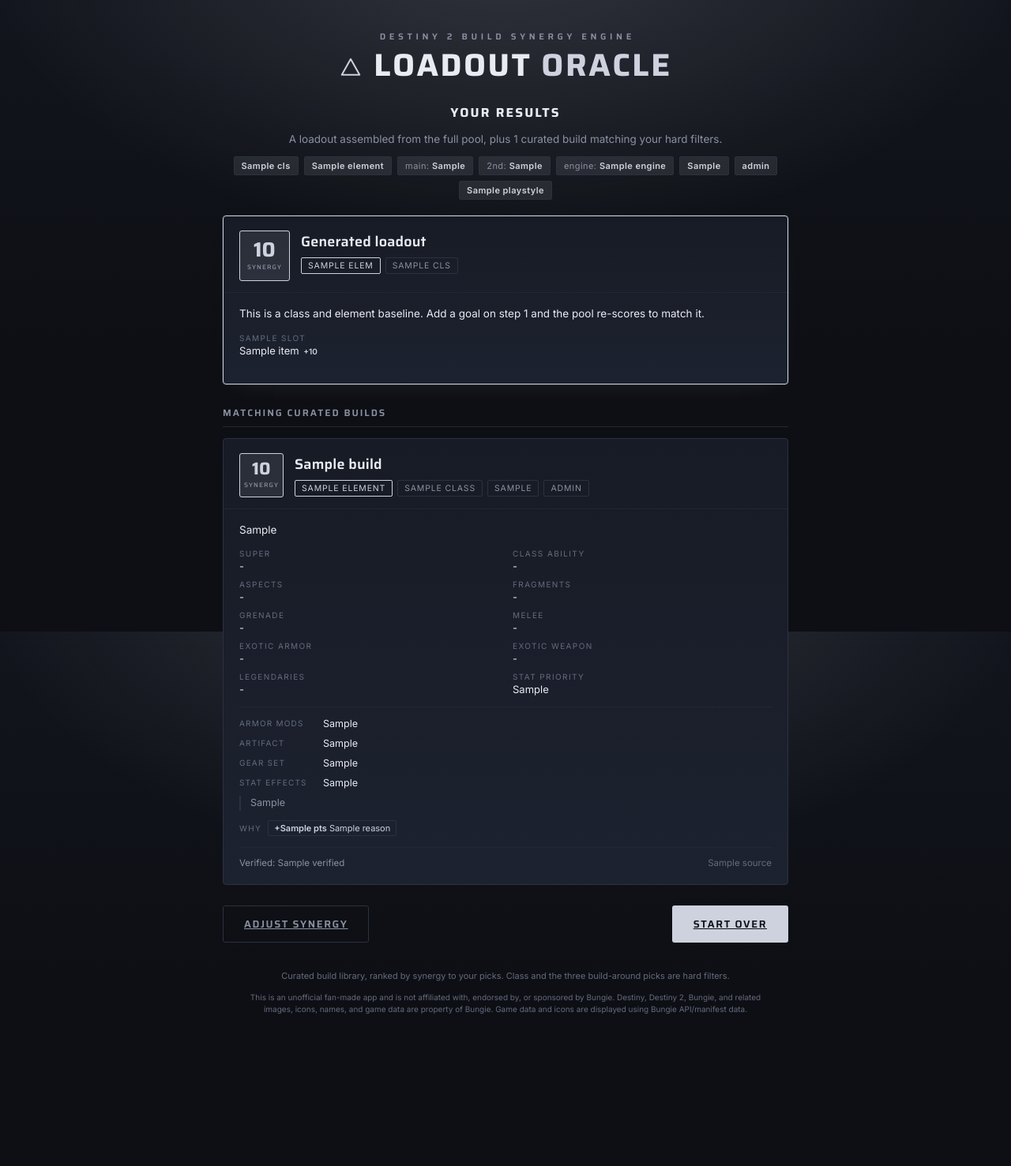
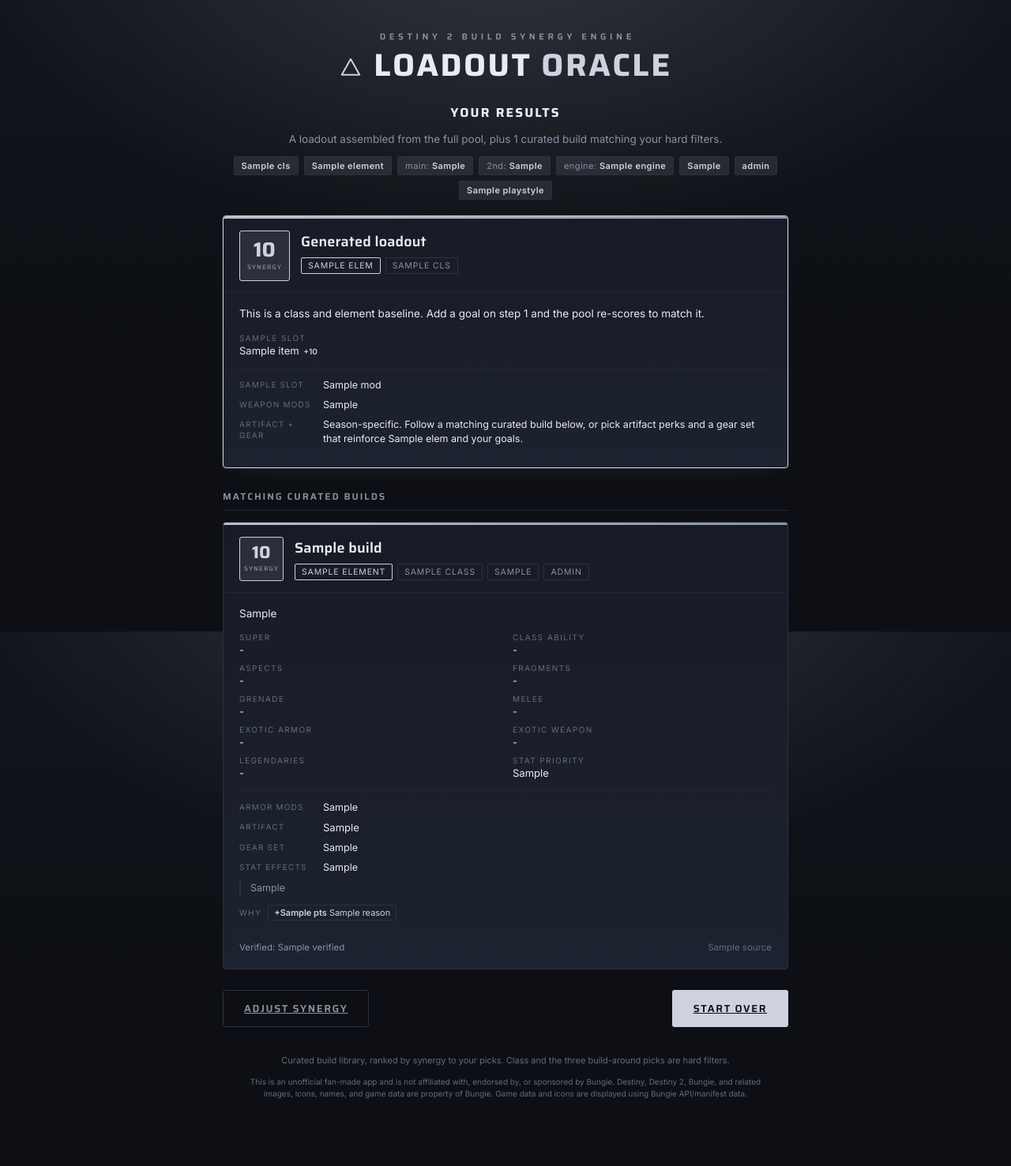
Before and after one commit to brandonduplantier-juice/loadout-oracle, a Flask app: template templates/results.html in a window 1280 px wide. Shown: the whole page at 79% size. Before the commit the page ends 1284 px from the top, so only its background shows below. Run offline with Flask 3, Linux system fonts and the light colour scheme; the template is opened without the code that fills it: most values are stand-ins (such as "Sample title", 1, 10 or a date in 2020).

Commit message:
Exotic armor class filter, focus priorities, Blink fix, per-card colors, generated mods

```diff
--- a/app.py
+++ b/app.py
@@ -223,7 +223,45 @@ def construct(a):
     best["weap_elem"] = weap_elem
     best["slots"] = [s for s, _ in SLOTS]
     best["has_goals"] = bool(w)
+    best["armor_mods"] = recommend_armor_mods(best["elem"], a)
+    best["weapon_mods"] = recommend_weapon_mods(a)
     return best
+
+
+# exotic armor available per class, for the class-filtered dropdown
+EXOTIC_ARMOR_BY_CLASS = {c: sorted(
+    p["name"] for p in POOL if p["category"] == "Exotic Armor" and p["class"] == c
+) for c in CLASSES}
+
+
+def recommend_armor_mods(elem, a):
+    """Element economy mods are always correct; arms/class vary by focus."""
+    e = elem if elem in ("Arc", "Solar", "Void", "Stasis", "Strand") else None
+    mods = []
+    if e:
+        mods.append(("Helmet", e + " Siphon, Heavy Ammo Finder"))
+        mods.append(("Legs", e + " Surge x3"))
+        mods.append(("Chest", e + " Resistance"))
+    else:
+        mods.append(("Helmet", "Harmonic Siphon, Heavy Ammo Finder"))
+        mods.append(("Legs", "Harmonic Surge x3"))
+        mods.append(("Chest", "Concussive Dampener"))
+    af = focus_weight(a.get("ability_focus", "Any"))
+    wf = focus_weight(a.get("weapon_focus", "Any"))
+    if af and af >= wf:
+        mods.append(("Arms", "Grenade Kickstart, Melee Kickstart"))
+        mods.append(("Class item", "Bomber, Outreach, Distribution"))
+    elif wf:
+        mods.append(("Arms", "Loader and Dexterity for your weapon type"))
+        mods.append(("Class item", "Powerful Attraction, Reaper"))
+    else:
+        mods.append(("Arms", "Impact Induction, Momentum Transfer"))
+        mods.append(("Class item", "Powerful Attraction, Time Dilation"))
+    return mods
+
+
+def recommend_weapon_mods(a):
+    return ["Backup Mag", "Counterbalance Stock or Freehand Grip", "Targeting Adjuster"]
 
 ELEMENTS = {"Arc", "Solar", "Void", "Stasis", "Strand", "Prismatic"}
 SURV_RANK = {"Low": 1, "Med": 2, "High": 3}
@@ -248,13 +286,8 @@ def contains(needle, haystack):
 
 
 def focus_weight(rank):
-    """Any -> 0, else 4 - rank so rank 1 weighs most."""
-    if rank in (None, "", "Any"):
-        return 0
-    try:
-        return 4 - int(rank)
-    except (TypeError, ValueError):
-        return 0
+    """Any -> 0, else High/Medium/Low map to 3/2/1."""
+    return {"High": 3, "Medium": 2, "Low": 1}.get(rank, 0)
 
 
 def passes_hard_filters(b, a):
@@ -350,7 +383,8 @@ def theme(a):
 def index():
     session.clear()
     return render_template("step1.html", o=OPTIONS, a={}, theme="default",
-                           weapon_tree=WEAPON_TREE)
+                           weapon_tree=WEAPON_TREE,
+                           exotic_armor_by_class=EXOTIC_ARMOR_BY_CLASS)
 
 
 @app.route("/step1", methods=["POST"])
--- a/data/options.json
+++ b/data/options.json
@@ -325,9 +325,9 @@
   ],
   "focus": [
     "Any",
-    "1",
-    "2",
-    "3"
+    "High",
+    "Medium",
+    "Low"
   ],
   "engine": [
     "Any",
--- a/static/style.css
+++ b/static/style.css
@@ -272,3 +272,16 @@ body {
 .cascade { display: grid; grid-template-columns: 1fr 1fr 1fr; gap: 8px; }
 .cascade select:disabled { opacity: .45; cursor: not-allowed; }
 @media (max-width: 620px) { .cascade { grid-template-columns: 1fr; } }
+
+/* ---- per-card subclass theming ---- */
+.el-arc       { --accent:#5cc7f2; --accent-ink:#04222e; --accent-soft:rgba(92,199,242,.12);  --glow:rgba(92,199,242,.22);  --accent-grad:linear-gradient(90deg,#7fd8ff,#3aa8e0); }
+.el-solar     { --accent:#f3781f; --accent-ink:#241003; --accent-soft:rgba(243,120,31,.13);  --glow:rgba(243,120,31,.24);  --accent-grad:linear-gradient(90deg,#ff9a3c,#e85f12); }
+.el-void      { --accent:#b98cf0; --accent-ink:#1d0f33; --accent-soft:rgba(185,140,240,.14); --glow:rgba(185,140,240,.24); --accent-grad:linear-gradient(90deg,#cda6ff,#9a63e6); }
+.el-stasis    { --accent:#5f7df2; --accent-ink:#0a1330; --accent-soft:rgba(95,125,242,.14);  --glow:rgba(95,125,242,.24);  --accent-grad:linear-gradient(90deg,#8aa0ff,#4a64e6); }
+.el-strand    { --accent:#2fcf8f; --accent-ink:#042417; --accent-soft:rgba(47,207,143,.13);  --glow:rgba(47,207,143,.22);  --accent-grad:linear-gradient(90deg,#52e6a8,#16b377); }
+.el-prismatic { --accent:#e6a8ff; --accent-ink:#220a33; --accent-soft:rgba(230,168,255,.13); --glow:rgba(230,168,255,.22); --accent-grad:linear-gradient(90deg,#7fd8ff,#e6a8ff 35%,#ff9a3c 65%,#52e6a8); }
+.card::before { content: ""; position: absolute; left: 0; top: 0; height: 3px; width: 100%; background: var(--accent-grad); opacity: .9; }
+
+/* small artifact icons in mod rows */
+.modrow .mv.items { display: flex; flex-wrap: wrap; gap: 6px 10px; }
+.iitem .ic.sm { width: 22px; height: 22px; }
--- a/templates/results.html
+++ b/templates/results.html
@@ -29,7 +29,7 @@
   </div>
 </div>
 
-<div class="card best gencard">
+<div class="card best gencard el-{{ gen.elem|lower }}">
   <div class="cardtop">
     <div class="scorebadge"><span class="num">{{ gen.total|int }}</span><span class="lbl">synergy</span></div>
     <div class="cardtitle">
@@ -58,6 +58,13 @@
       </div>
       {% endfor %}
     </div>
+    <div class="modblock">
+      {% for slot, mod in gen.armor_mods %}
+      <div class="modrow"><span class="mk">{{ slot }}</span><span class="mv">{{ mod }}</span></div>
+      {% endfor %}
+      <div class="modrow"><span class="mk">Weapon mods</span><span class="mv">{{ gen.weapon_mods|join(', ') }}</span></div>
+      <div class="modrow"><span class="mk">Artifact + gear</span><span class="mv">Season-specific. Follow a matching curated build below, or pick artifact perks and a gear set that reinforce {{ gen.elem }} and your goals.</span></div>
+    </div>
   </div>
 </div>
 
@@ -73,7 +80,7 @@
 
 {% for item in ranked %}
 {% set b = item.build %}
-<div class="card {{ 'best' if loop.first and item.score==top and top>0 else '' }}">
+<div class="card el-{{ b.element|lower }} {{ 'best' if loop.first and item.score==top and top>0 else '' }}">
   <div class="cardtop">
     <div class="scorebadge"><span class="num">{{ item.score }}</span><span class="lbl">synergy</span></div>
     <div class="cardtitle">
@@ -103,7 +110,7 @@
     {% if b.key_mods or b.artifact_mods or b.gear_set or b.stat_effects %}
     <div class="modblock">
       {% if b.key_mods %}<div class="modrow"><span class="mk">Armor mods</span><span class="mv">{{ b.key_mods }}</span></div>{% endif %}
-      {% if b.artifact_mods %}<div class="modrow"><span class="mk">Artifact</span><span class="mv">{{ b.artifact_mods }}</span></div>{% endif %}
+      {% if b.artifact_mods %}<div class="modrow"><span class="mk">Artifact</span><div class="mv items">{% for nm, ic in split_items(b.artifact_mods) %}<span class="iitem">{% if ic %}<img class="ic sm" src="{{ ic }}" alt="" loading="lazy" onerror="this.style.display='none'">{% endif %}<span class="nm">{{ nm }}</span></span>{% endfor %}</div></div>{% endif %}
       {% if b.gear_set %}<div class="modrow"><span class="mk">Gear set</span><span class="mv">{{ b.gear_set }}</span></div>{% endif %}
       {% if b.stat_effects %}<div class="modrow"><span class="mk">Stat effects</span><span class="mv">{{ b.stat_effects }}</span></div>{% endif %}
     </div>
--- a/templates/step2.html
+++ b/templates/step2.html
@@ -4,7 +4,7 @@
 {% block content %}
 <form class="panel" method="post" action="{{ url_for('focus') }}">
   <h2>Focus weighting</h2>
-  <p class="sub">Rank how much each pillar should drive the build. 1 weighs heaviest, Any ignores it.</p>
+  <p class="sub">Rank how much each pillar should drive the build. High weighs heaviest, Any ignores it.</p>
   <div class="grid">
     {{ field('ability_focus', 'Ability focus', o.focus, a.get('ability_focus','Any'), hint='Grenade / melee / class ability') }}
     {{ field('super_focus', 'Super focus', o.focus, a.get('super_focus','Any'), hint='Super as the payoff') }}
```
Also changed, not shown: templates/step1.html (+24 -0 lines), data/pool.json.
